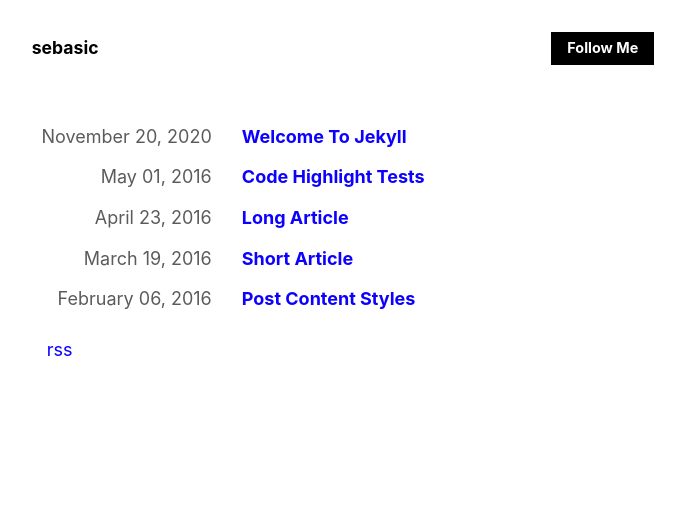
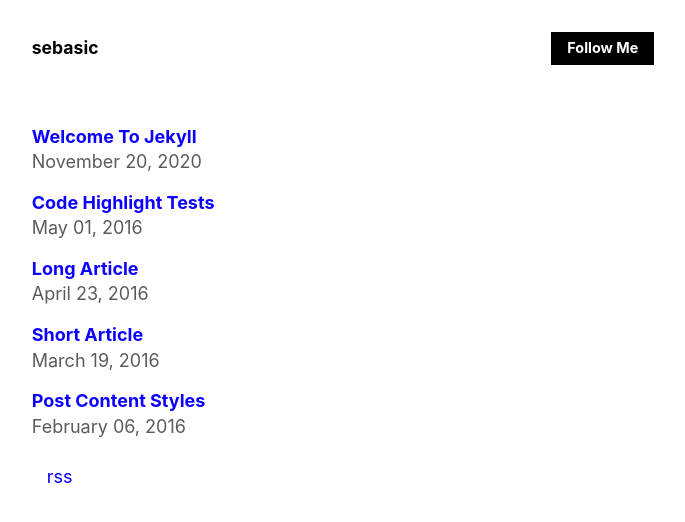
Before and after one commit to lewis262626/sebasic, a Jekyll site: the page built from index.md, in a window 1280 px wide. Shown: the top 522 px of the page, without its empty margins (297-982 px from the left). Built offline with Jekyll 4.4.1, drawn with Linux system fonts in a browser that asks for light colours.

Commit message:
[feat]: 1.0 release and veritcally left align home
1.0 release of sebasic and the API is now stable. Also now left
  veritcally align the homepage items, this is to prevent titles
  overflowing on to the next line (- date width).

Bumped minimum Jekyll version to 4.3 for better performance and enabled
-webkit antialiasing

```diff
--- a/_layouts/home.html
+++ b/_layouts/home.html
@@ -9,10 +9,10 @@ layout: default
 
   {%- assign date_format = "%B %d, %Y" -%}
   <li>
-        <span>{{ post.date | date: date_format }}</span>
     <a href="{{ post.url | relative_url }}">
       {{ post.title | escape }}
     </a>
+    <span>{{ post.date | date: date_format }}</span>
   </li>
   {% endfor %}
 </ul>
--- a/_sass/main.scss
+++ b/_sass/main.scss
@@ -86,16 +86,14 @@ span a {
     }
 
     ul li a {
-        padding: 10px 15px;
         transition: 150ms background-color ease-in;
     }
 
     ul li span {
-        display: inline-block;
         width: 180px;
         padding-right: 10px;
-        text-align: right;
         font-size: inherit;
+        margin-top: 0.3rem;
     }
 
     // for rss hover (a11y)
@@ -118,6 +116,7 @@ body {
     font-family: -apple-system,BlinkMacSystemFont,Segoe UI,Roboto,Oxygen,Ubuntu,Cantarell,Fira Sans,Droid Sans,Helvetica Neue,sans-serif;
     font-size: 18px;
     text-rendering: optimizeSpeed;
+    -webkit-font-smoothing: antialiased;
 }
 
 main {
```
Also changed, not shown: sebasic.gemspec. Lines whose indentation alone changed are shown as unchanged.
